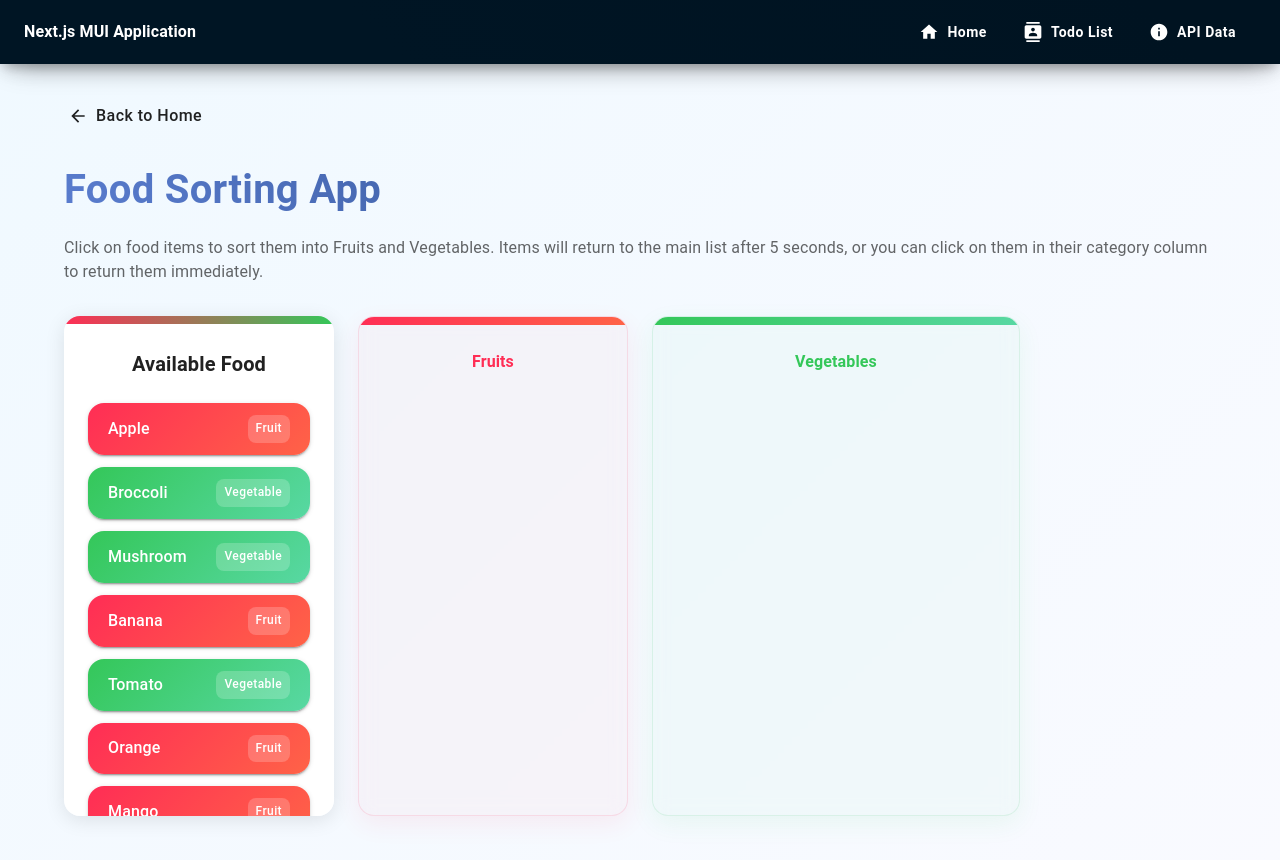
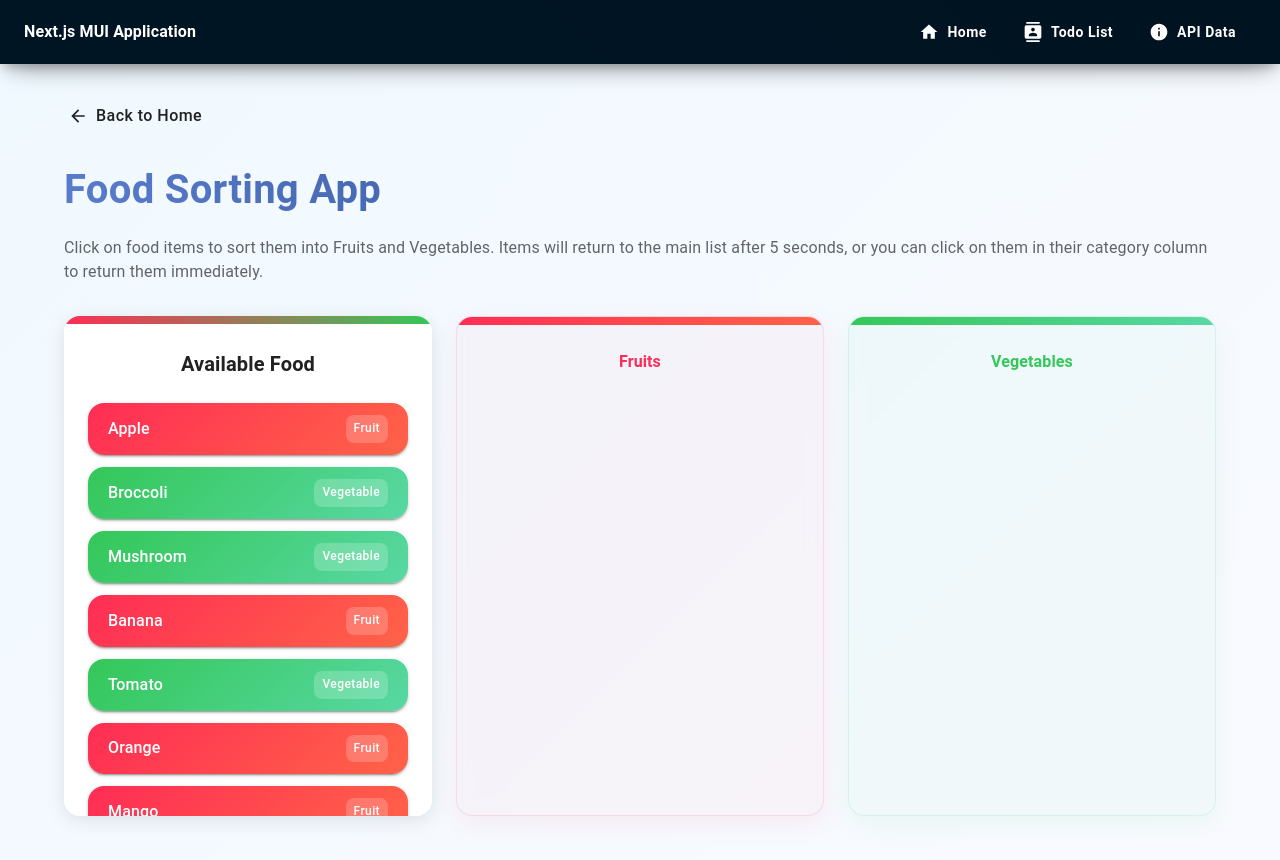
Before and after one commit to yongyut-wil/nextjs-mui-app-grpc, a Next.js app: page /todo-list in a window 1280 px wide. Shown: the top 860 px of the page. Built offline with nearby package versions, Linux system fonts and the light colour scheme; what @mui/material-nextjs would draw is missing.

Commit message:
fix md size

```diff
--- a/src/app/todo-list/page.tsx
+++ b/src/app/todo-list/page.tsx
@@ -227,7 +227,7 @@
 
         <Grid container spacing={{ xs: 2, sm: 3 }}>
           {/* Main List */}
-          <Grid item xs={12} sm={4} md={3}>
+          <Grid item xs={12} sm={4} md={4}>
             <Paper
               elevation={3}
               sx={{
@@ -317,7 +317,7 @@
           </Grid>
 
           {/* Fruits Column */}
-          <Grid item xs={12} sm={4} md={3}>
+          <Grid item xs={12} sm={4} md={4}>
             <Paper
               elevation={3}
               sx={{
```
